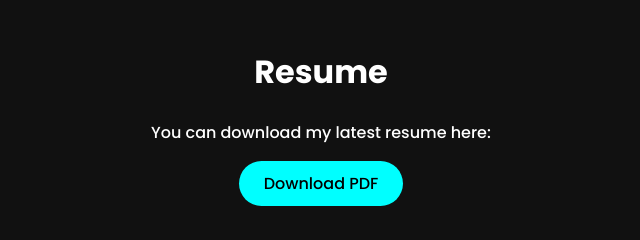
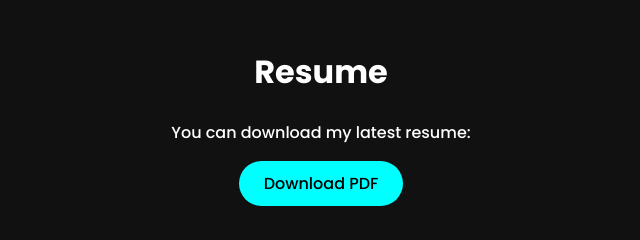
Before and after one commit to vamsiaraveti07/vamsiaraveti.Portfolio-, a plain HTML site: page index.html in a window 1280 px wide. Shown: the part 4860-5100 px from the top of the page, 319-959 px from the left. Drawn offline with nearby package versions, Linux system fonts and the light colour scheme.

Commit message:
Update index.html

```diff
--- a/index.html
+++ b/index.html
@@ -762,11 +762,11 @@
 
 
   <!-- ===== RESUME ===== -->
-  <section id="resume">
-    <h2>Resume</h2>
-    <p>You can download my latest resume here:</p>
-    <a class="btn" href="images/images/ARAVETI_VAMSI.pdf" download>Download PDF</a>
-  </section>
+ <section id="resume">
+  <h2>Resume</h2>
+  <p>You can download my latest resume:</p>
+  <a class="btn" href="images/images/ARAVETI_VAMSI.pdf" download>Download PDF</a>
+</section>
 
   <!-- ===== LANGUAGES KNOWN ===== -->
 <section id="languages" class="languages-section">
```
